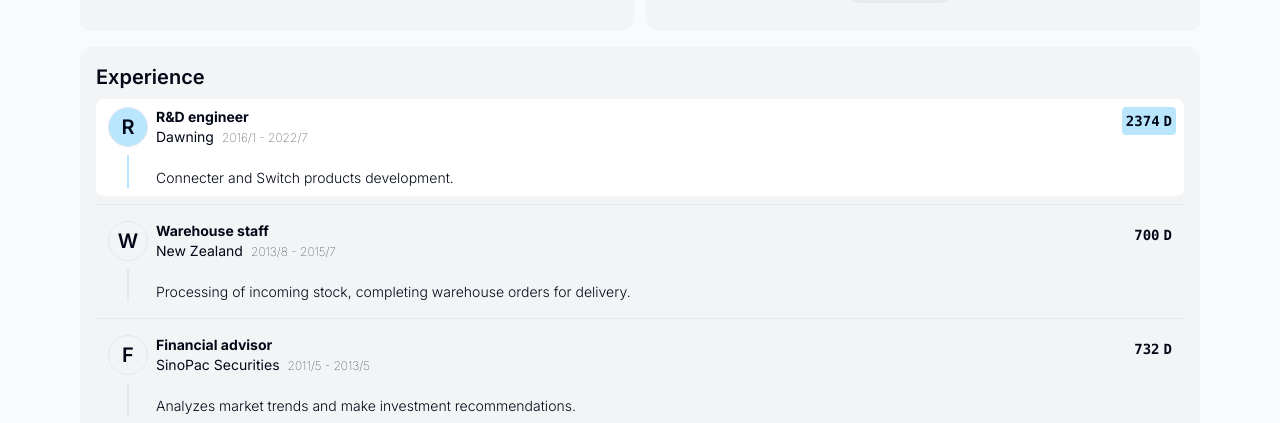
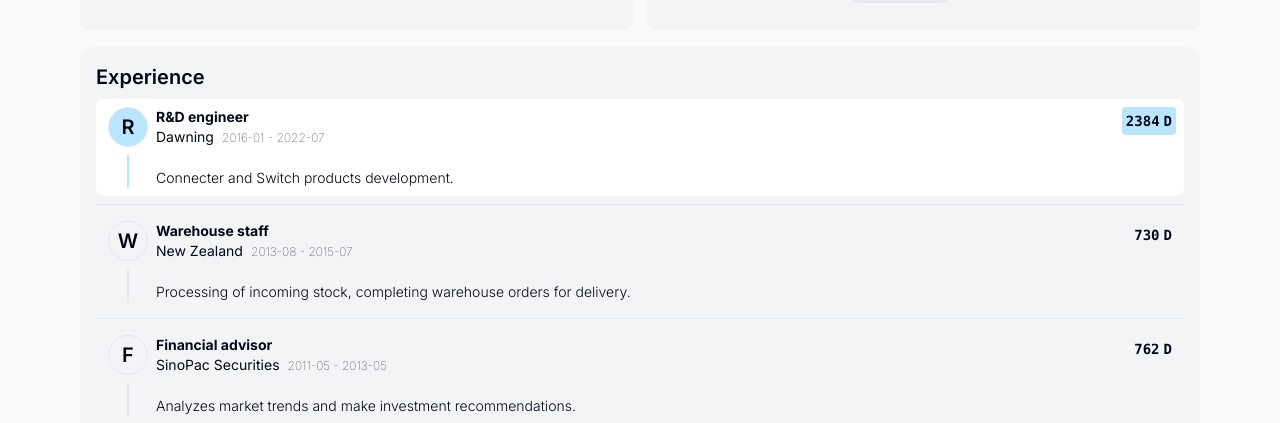
Before and after one commit to Cyishen/cyi-portfolio-2024v2-, a Next.js app: page / in a window 1280 px wide. Shown: the part 2465-2888 px from the top of the page. Built offline with nearby package versions, Linux system fonts and the light colour scheme.

Commit message:
fix standard date 2024-06-14

```diff
--- a/src/components/about/Experience.tsx
+++ b/src/components/about/Experience.tsx
@@ -9,24 +9,24 @@ const workExperience = [
     title: 'R&D engineer',
     company: 'Dawning',
     icon: 'R',
-    startDate: '2016/1',
-    endDate: '2022/7',
+    startDate: '2016-01-21',
+    endDate: '2022-07-31',
     content: 'Connecter and Switch products development.'
   },
   {
     title: 'Warehouse staff',
     company: 'New Zealand',
     icon: 'W',
-    startDate: '2013/8',
-    endDate: '2015/7',
+    startDate: '2013-08-01',
+    endDate: '2015-07-31',
     content: 'Processing of incoming stock, completing warehouse orders for delivery.'
   },
   {
     title: 'Financial advisor',
     company: 'SinoPac Securities',
     icon: 'F',
-    startDate: '2011/5',
-    endDate: '2013/5',
+    startDate: '2011-05-01',
+    endDate: '2013-05-31',
     content: 'Analyzes market trends and make investment recommendations.'
   },
 ]
@@ -60,7 +60,7 @@ const Experience = () => {
                     <p className='font-bold text-sm'>{item.title}</p>
                     <p className='font-normal text-sm'>{item.company}
                       <span className='font-thin text-[12px] pl-2'>
-                        {item.startDate} - {item.endDate}
+                        {item.startDate.slice(0, 7)} - {item.endDate.slice(0, 7)}
                       </span>
                     </p>
                   </div>
--- a/src/lib/aboutTime/Timer.ts
+++ b/src/lib/aboutTime/Timer.ts
@@ -44,8 +44,8 @@ export const multiFormatDateString = (timestamp: string = ""): string => {
 
 // TODO* 計算天數
 export const calculateDaysBetween = (startDate: string, endDate: string): number => {
-  const start = new Date(startDate);
-  const end = new Date(endDate);
+  const start = new Date(startDate.replace(/\//g, '-'));
+  const end = new Date(endDate.replace(/\//g, '-'));
 
   const diffInTime = end.getTime() - start.getTime();
   const diffInDays = Math.ceil(diffInTime / (1000 * 60 * 60 * 24));
```
